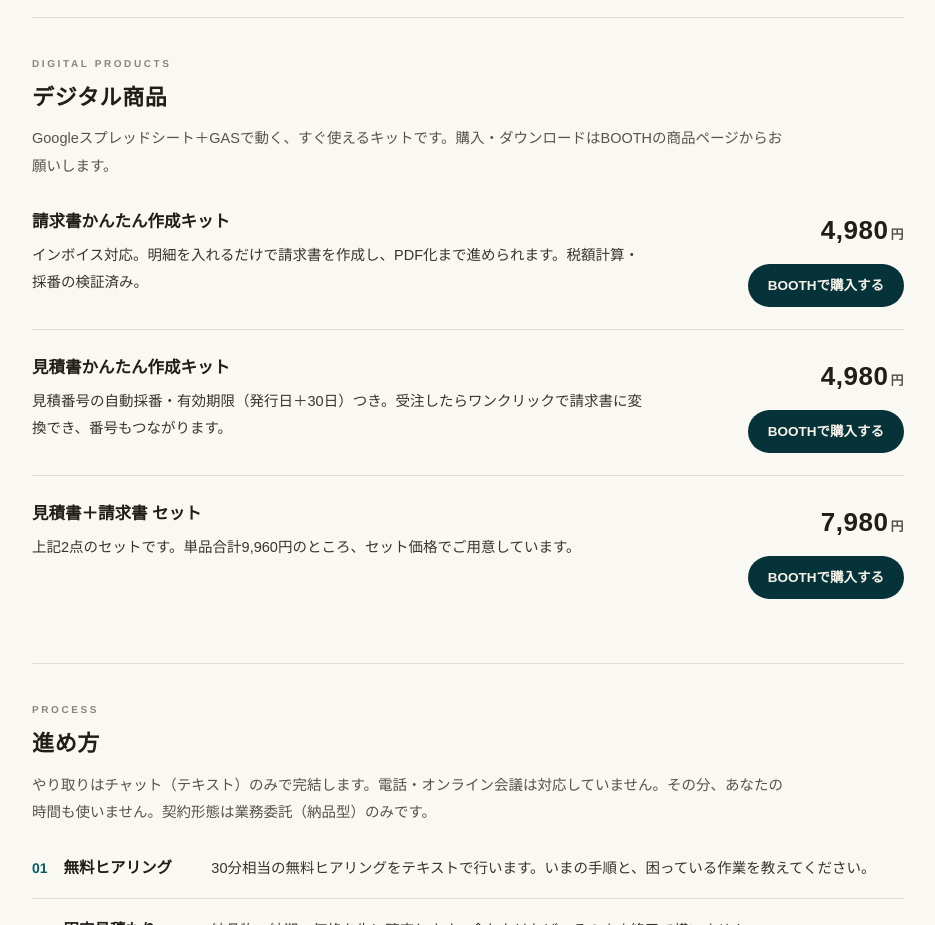
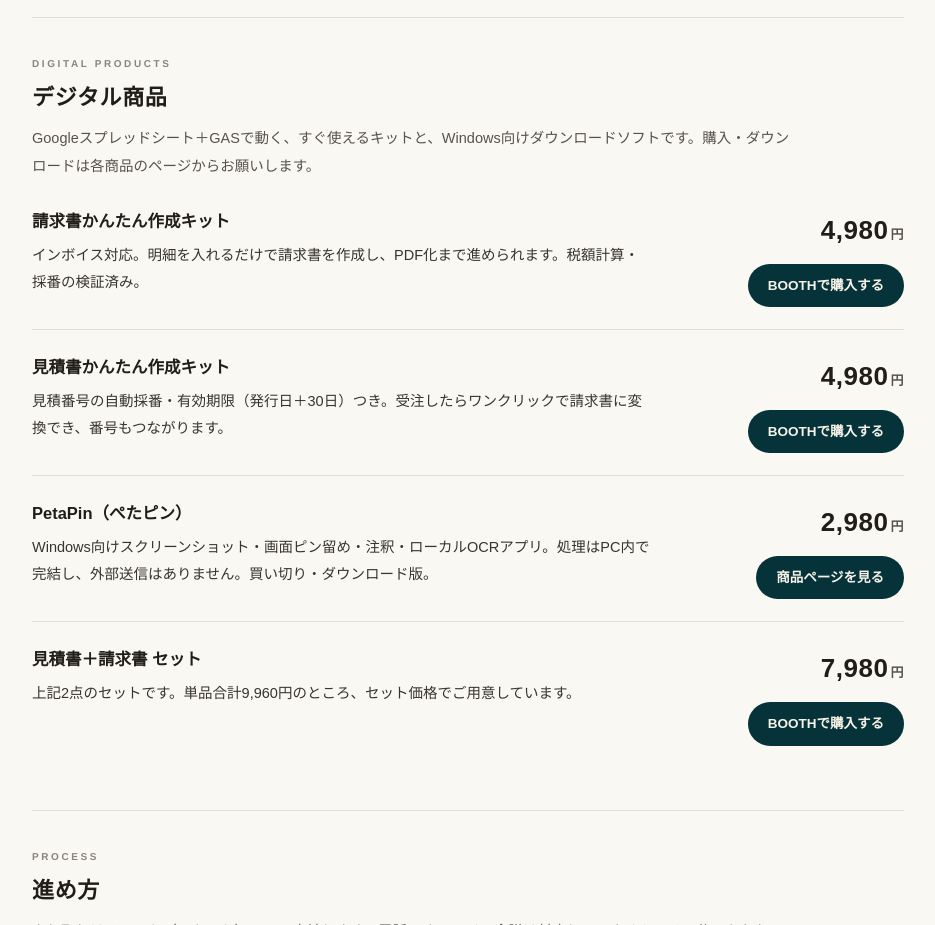
Before and after one commit to gomamonaka/gomamonaka.github.io, a plain HTML site: page direct.html in a window 1280 px wide. Shown: the part 3080-4005 px from the top of the page, without its empty margins (172-1107 px from the left). Drawn offline with Linux system fonts and the light colour scheme.

Commit message:
デジタル商品にPetaPin（買い切り¥2,980）を追加

```diff
--- a/direct.html
+++ b/direct.html
@@ -216,7 +216,7 @@
 
   <section aria-labelledby="products">
     <h2 id="products"><span class="en">Digital Products</span>デジタル商品</h2>
-    <p class="section-lead">Googleスプレッドシート＋GASで動く、すぐ使えるキットです。購入・ダウンロードはBOOTHの商品ページからお願いします。</p>
+    <p class="section-lead">Googleスプレッドシート＋GASで動く、すぐ使えるキットと、Windows向けダウンロードソフトです。購入・ダウンロードは各商品のページからお願いします。</p>
     <div class="product-list">
       <div class="product-row">
         <div>
@@ -236,6 +236,16 @@
         <div class="product-side">
           <div class="amount">4,980<small>円</small></div>
           <a class="btn" href="https://webautolab.booth.pm/items/9199858">BOOTHで購入する</a>
+        </div>
+      </div>
+      <div class="product-row">
+        <div>
+          <h3>PetaPin（ぺたピン）</h3>
+          <p class="desc">Windows向けスクリーンショット・画面ピン留め・注釈・ローカルOCRアプリ。処理はPC内で完結し、外部送信はありません。買い切り・ダウンロード版。</p>
+        </div>
+        <div class="product-side">
+          <div class="amount">2,980<small>円</small></div>
+          <a class="btn" href="https://it-yorisoi.jp/petapin/">商品ページを見る</a>
         </div>
       </div>
       <div class="product-row">
```
